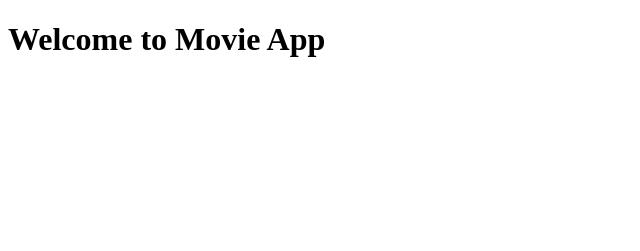
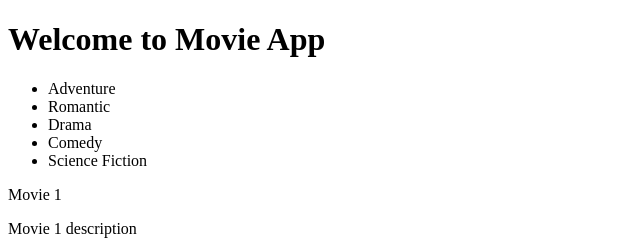
Before and after one commit to EresuLT/Backend_Projects, a Django app: page / in a window 1280 px wide. Shown: the top 251 px of the page, without its empty margins (0-640 px from the left). Before the commit the page ends 57 px from the top, so only its background shows below. Run offline with Django 4.2, Linux system fonts and the light colour scheme.

Commit message:
Movies and Details Added

```diff
--- a/movieapp/movies/templates/index.html
+++ b/movieapp/movies/templates/index.html
@@ -9,6 +9,22 @@
 
 <body>
     <h1>Welcome to Movie App</h1>
+
+    <ul>
+        {% for category in categories %}
+        <li>{{ category }}</li>
+        {% endfor %}
+    </ul>
+
+    <div id="movies">
+        {% for movie in movies%}
+        <div>
+            <p>{{ movie.movie_name }}</p>
+            <p>{{ movie.description }}</p>
+            <img src="{{ movie.image}}" alt="#">
+        </div>
+        {% endfor %}
+    </div>
 </body>
 
 </html>
--- a/movieapp/movies/urls.py
+++ b/movieapp/movies/urls.py
@@ -2,9 +2,12 @@ from django.urls import path
 from . import views
 
 # http://127.0.0.1:8000/
+# http://127.0.0.1:8000/home
 # http://127.0.0.1:8000/movies
 # http://127.0.0.1:8000/movies/3
 # http://127.0.0.1:8000/movies/walking-dead
 urlpatterns = [
-    path("",views.home)
+    path("", views.home),
+    path("home", views.home),
+    path("movies", views.movies),
 ]
--- a/movieapp/movies/views.py
+++ b/movieapp/movies/views.py
@@ -1,4 +1,41 @@
 from django.shortcuts import render
 
+category_list = [
+    "Adventure",
+    "Romantic",
+    "Drama",
+    "Comedy",
+    "Science Fiction",
+]
+
+movie_list = [
+    {
+        "movie_name": "Movie 1",
+        "description": "Movie 1 description",
+        "image": "https://picsum.photos/200/300?random=1",
+    },
+    {
+        "movie_name": "Movie 2",
+        "description": "Movie 2 description",
+        "image": "https://picsum.photos/200/300?random=2",
+    },
+    {
+        "movie_name": "Movie 3",
+        "description": "Movie 3 description",
+        "image": "https://picsum.photos/200/300?random=3",
+    },
+    {
+        "movie_name": "Movie 4",
+        "description": "Movie 4 description",
+        "image": "https://picsum.photos/200/300?random=4",
+    },
+]
+
+
 def home(request):
-    return render(request,"index.html")
+    data = {"categories": category_list, "movies": movie_list}
+    return render(request, "index.html", data)
+
+
+def movies(request):
+    return render(request, "movies.html")
```
Also changed, not shown: movieapp/movies/templates/movies.html (added, +14 -0 lines).
